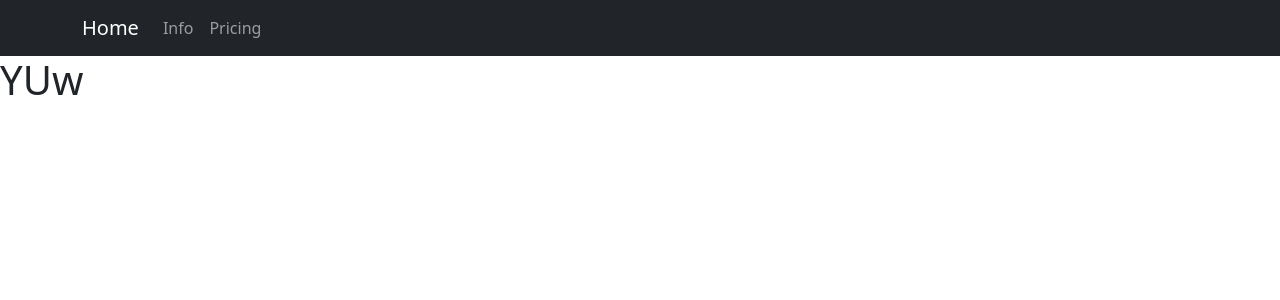
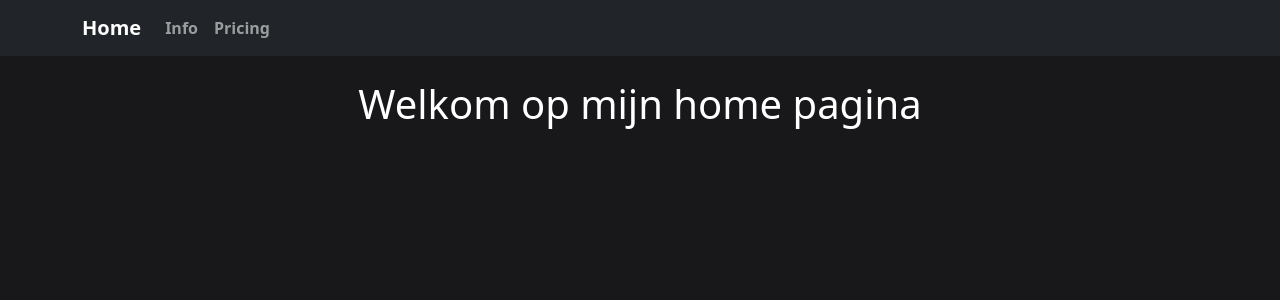
Before and after one commit to Lennert08/lennert-portfolio-website, a React (Vite) app: page / in a window 1280 px wide. Shown: the top 300 px of the page. Built offline with nearby package versions, Linux system fonts and the light colour scheme.

Commit message:
dark mode added

```diff
--- a/index.html
+++ b/index.html
@@ -1,5 +1,5 @@
 <!doctype html>
-<html lang="en">
+<html lang="en" >
   <head>
     <meta charset="UTF-8" />
     <link rel="icon" type="image/svg+xml" href="/vite.svg" />
--- a/src/layouts/RootLayout.tsx
+++ b/src/layouts/RootLayout.tsx
@@ -5,27 +5,30 @@ import Navbar from "react-bootstrap/Navbar";
 
 const RootLayout = () => {
   return (
-    <>
+    <div className="bg-zinc-900 text-white min-h-screen">
       <Navbar bg="dark" variant="dark" expand="lg">
         <Container>
-          <Navbar.Brand as={Link} to="/">
+          <Navbar.Brand as={Link} to="/" className="font-bold">
             Home
           </Navbar.Brand>
           <Navbar.Toggle aria-controls="main-navbar" />
           <Navbar.Collapse id="main-navbar">
-            <Nav>
+            <Nav className="font-bold">
               <Nav.Link as={Link} to="/info">
                 Info
               </Nav.Link>
-              <Nav.Link as={Link} to="/nogniks">
+              <Nav.Link as={Link} to="/pricing">
                 Pricing
               </Nav.Link>
             </Nav>
           </Navbar.Collapse>
         </Container>
       </Navbar>
-      <Outlet />
-    </>
+
+      <Container className="mt-4">
+        <Outlet />
+      </Container>
+    </div>
   );
 };
 
--- a/src/pages/HomePage.tsx
+++ b/src/pages/HomePage.tsx
@@ -1,7 +1,7 @@
 const HomePage = () => {
   return (
     <div>
-      <h1>YUw</h1>
+      <h1 className="text-center">Welkom op mijn home pagina</h1>
     </div>
   );
 };
--- a/src/pages/InfoPage.tsx
+++ b/src/pages/InfoPage.tsx
@@ -1,7 +1,7 @@
 const InfoPage = () => {
   return (
     <div>
-      <h1>Info Page</h1>
+      <h1 className="text-center">Info Page</h1>
     </div>
   );
 };
```
